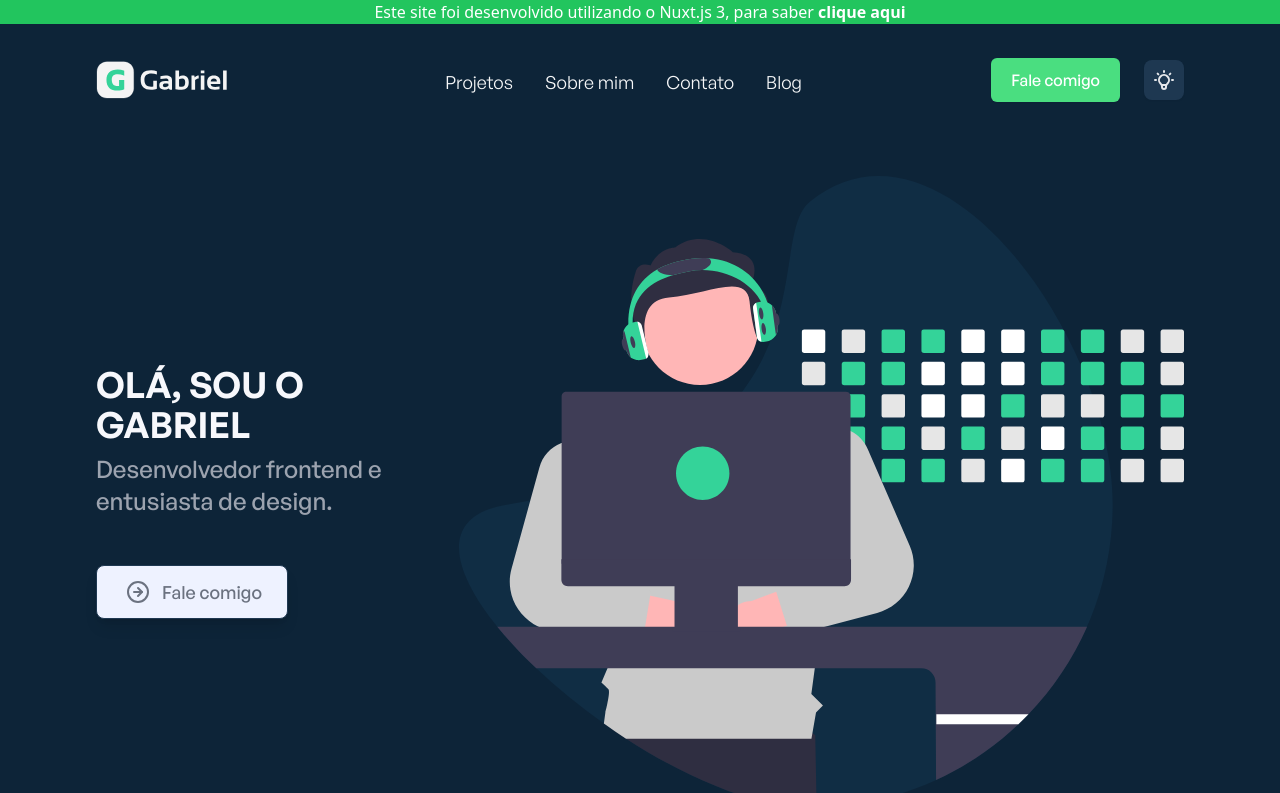
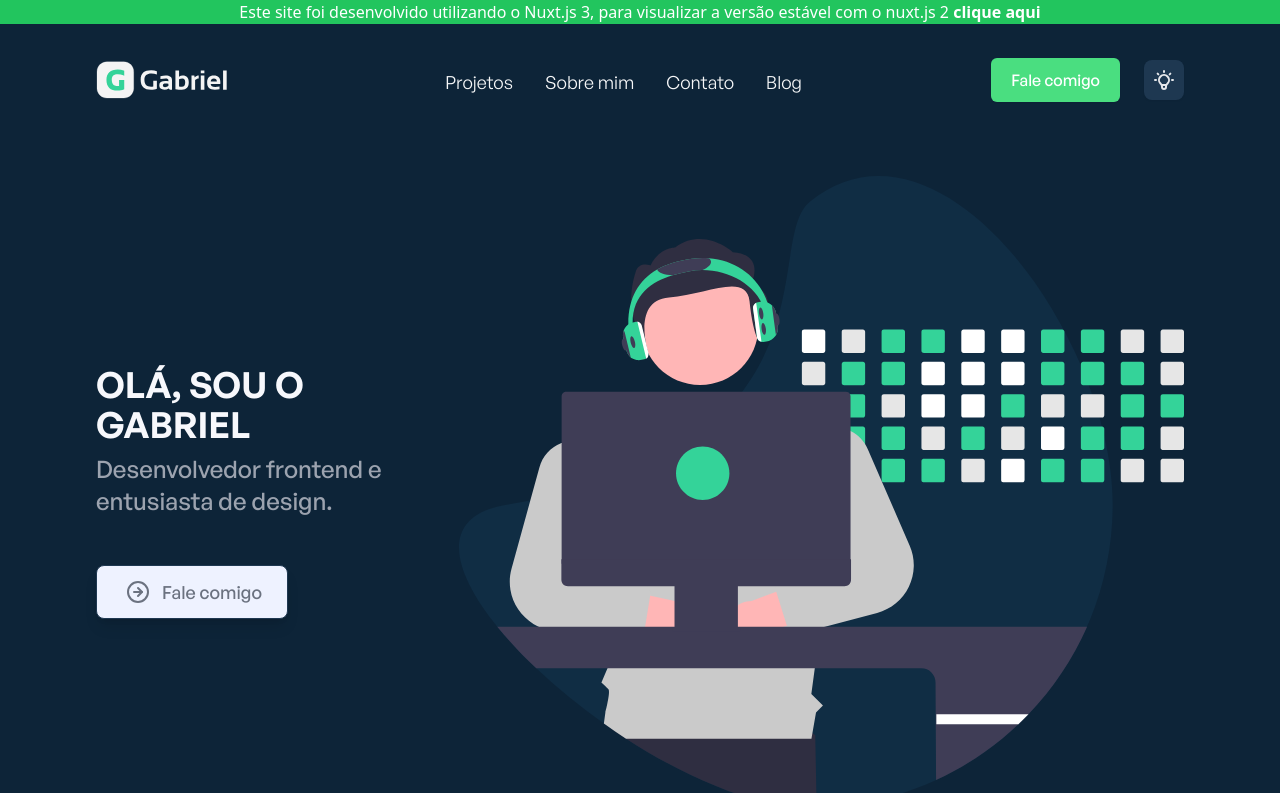
Before and after one commit to gabrielcaiana/gabrielcaiana.com-nuxt3, a Nuxt app: page / in a window 1280 px wide. Shown: the top 793 px of the page. Built offline with nearby package versions, Linux system fonts and the light colour scheme.

Commit message:
chore: update informative banner

```diff
--- a/layouts/default.vue
+++ b/layouts/default.vue
@@ -4,8 +4,11 @@
   >
     <div class="w-full bg-green-500">
       <p class="text-white text-center">
-        Este site foi desenvolvido utilizando o Nuxt.js 3, para saber
-        <a class="underline-offset-1 font-bold" href="https://v3.nuxtjs.org/"
+        Este site foi desenvolvido utilizando o Nuxt.js 3, para visualizar a
+        versão estável com o nuxt.js 2
+        <a
+          class="underline-offset-1 font-bold"
+          href="https://v2.gabrielcaiana.com"
           >clique aqui</a
         >
       </p>
```
